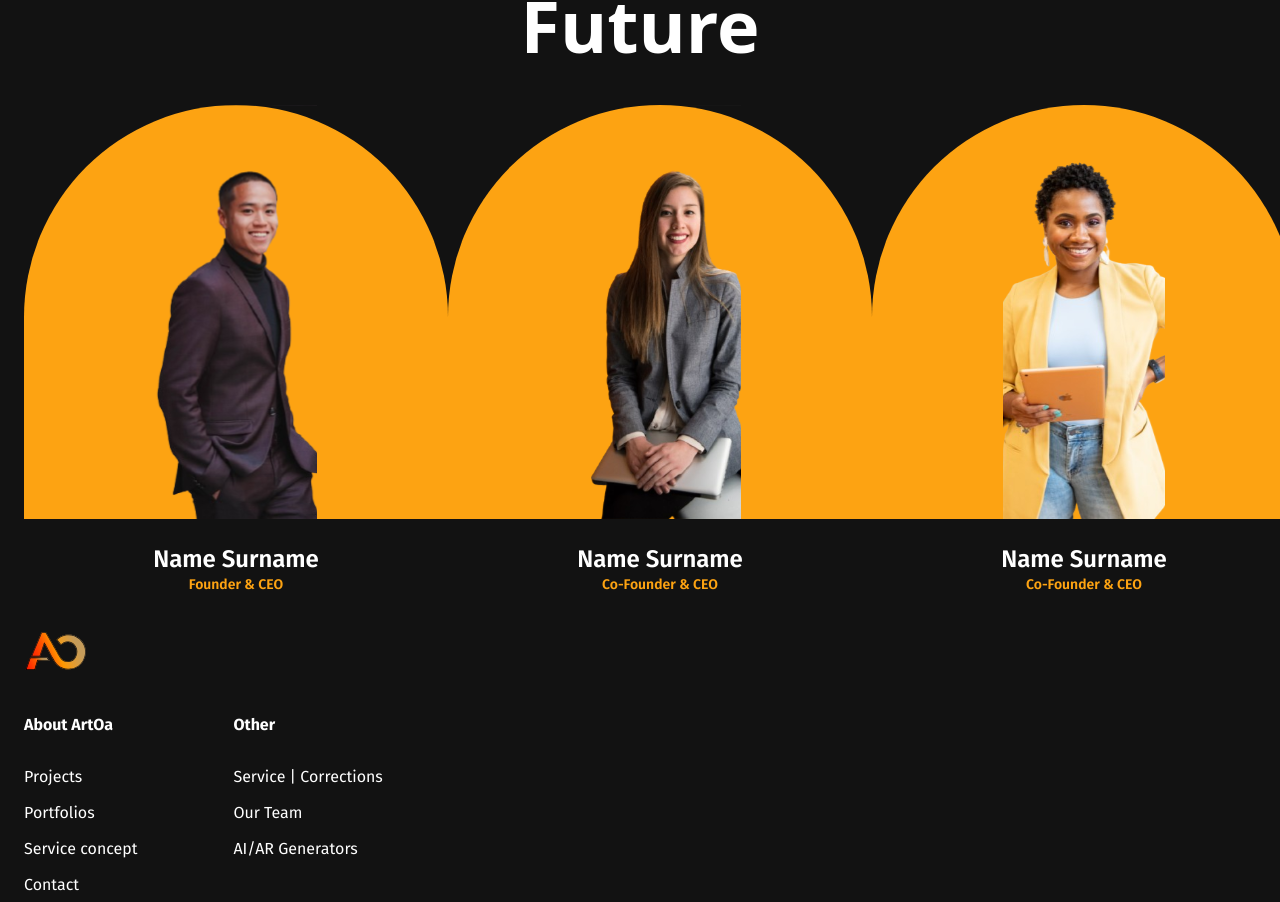
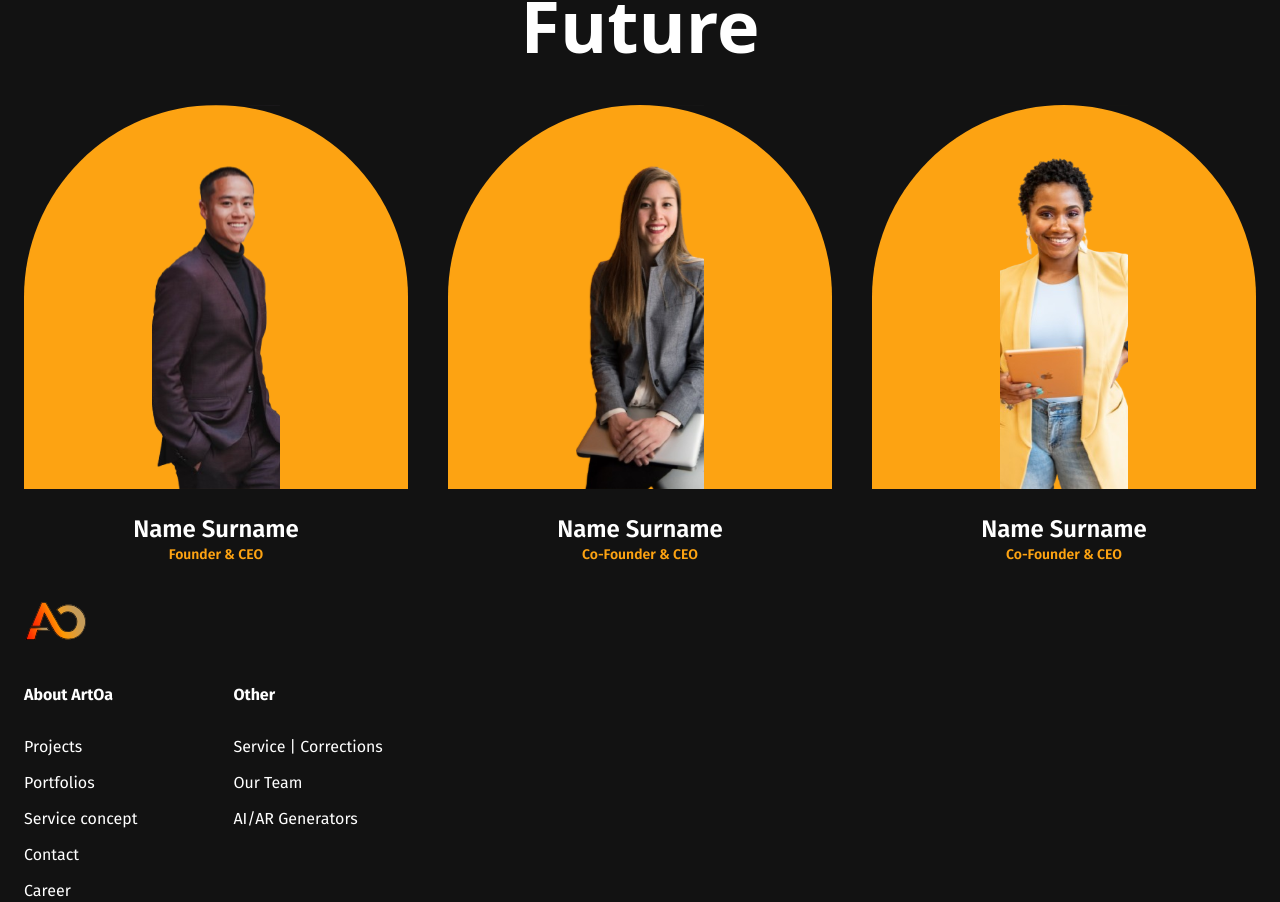
Before and after one commit to chubinaaa/artoa-FE, a Next.js app: page / in a window 1280 px wide. Shown: the part 2045-2947 px from the top of the page. Built offline with nearby package versions, Linux system fonts and the light colour scheme.

Commit message:
update/ refactor/  optimize team component structure and layout

```diff
--- a/src/components/homepage/artoa-team-section.tsx
+++ b/src/components/homepage/artoa-team-section.tsx
@@ -2,8 +2,6 @@ import { TeamConfig } from "@/config/team";
 import { TeamItemCard } from "../team/team-card";
 
 export function ArtoaTeamSection() {
-  const teamMembers = Object.values(TeamConfig);
-
   return (
     <section className="container mx-auto">
       <div>
@@ -11,7 +9,7 @@ export function ArtoaTeamSection() {
           Find Your Team Of The Digital Future
         </h1>
         <div className="mt-11 flex justify-between">
-          {teamMembers.map((employee, index) => (
+          {TeamConfig.map((employee, index) => (
             <TeamItemCard key={index} employee={employee} />
           ))}
         </div>
--- a/src/components/team/team-card.tsx
+++ b/src/components/team/team-card.tsx
@@ -5,7 +5,7 @@ import {
   TeamItem,
   TeamContainer,
   TeamItemImage,
-} from "../ui/team";
+} from "./team-layout";
 import Image from "next/image";
 
 export function TeamItemCard({ employee }: { employee: TeamConfig[0] }) {
--- a/src/components/ui/team.tsx
+++ b/src/components/team/team-layout.tsx
@@ -28,7 +28,7 @@ export const TeamItemImage = React.forwardRef<
   <div
     ref={ref}
     className={cn(
-      "flex h-[414px] w-[424px] flex-col gap-2.5 rounded-tl-full rounded-tr-full bg-primary px-[131px] text-foreground",
+      "flex h-96 w-96 flex-col gap-2.5 rounded-tl-full rounded-tr-full bg-primary px-32 text-foreground",
       className,
     )}
     {...props}
@@ -40,6 +40,6 @@ export const TeamContent = React.forwardRef<
   HTMLDivElement,
   React.HTMLAttributes<HTMLDivElement>
 >(({ className, ...props }, ref) => (
-  <div ref={ref} className={cn("p-4 pt-0", className)} {...props} />
+  <div ref={ref} className={cn(className)} {...props} />
 ));
 TeamContent.displayName = "TeamContent";
```
